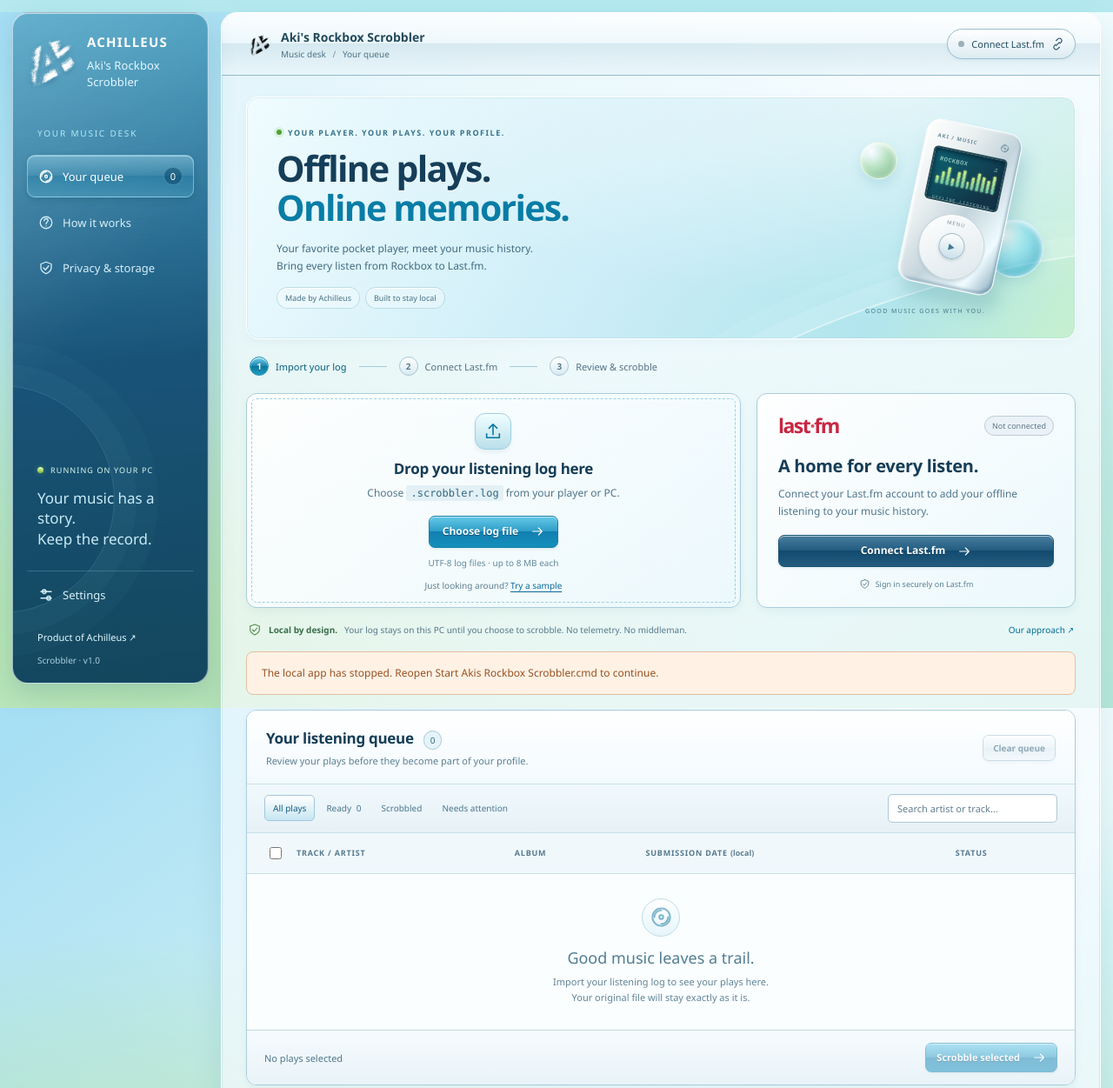
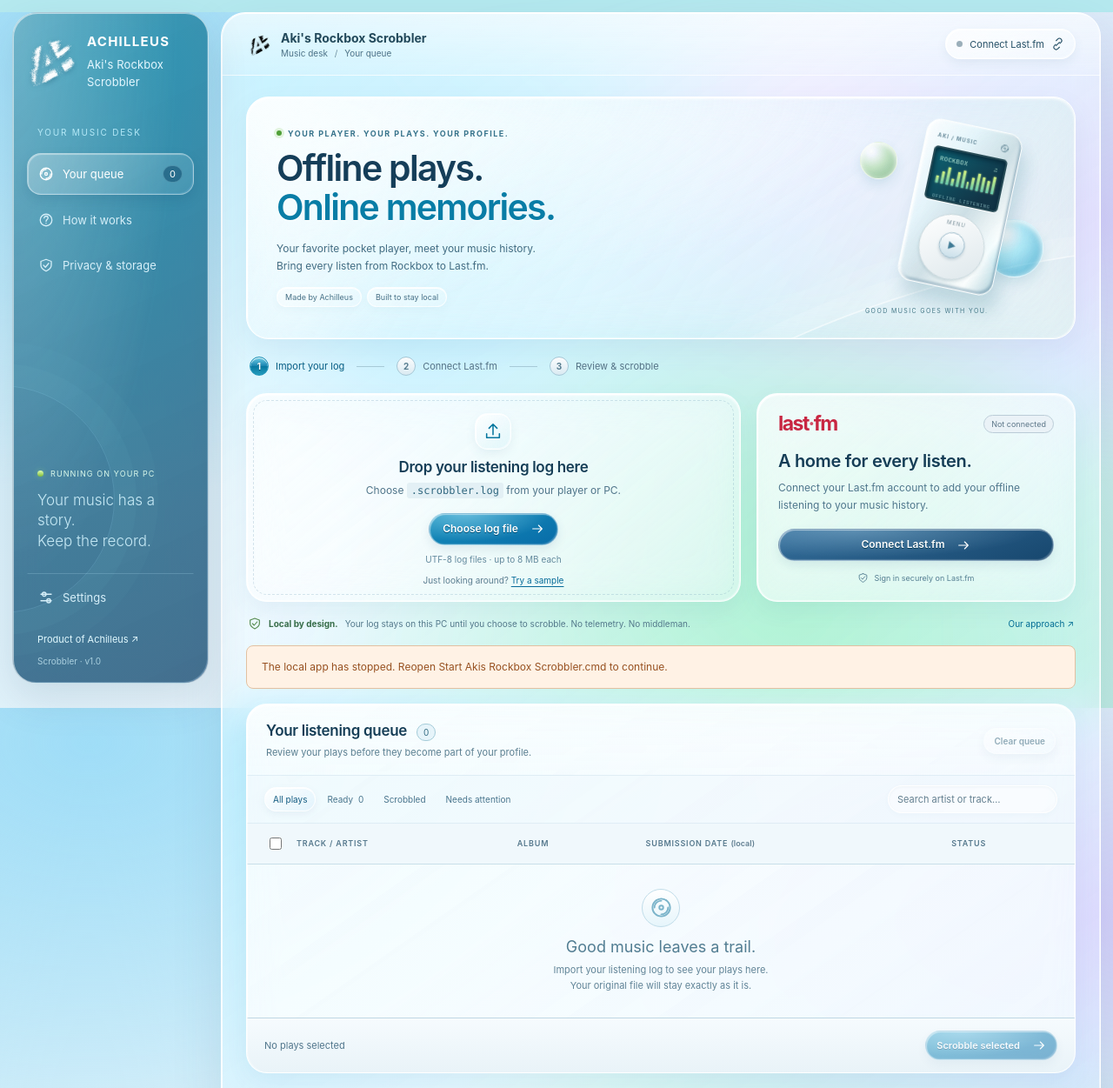
Before and after one commit to Achilleus-1/Akis-Rockbox-Scrobbler, a plain HTML site: page web/index.html in a window 1280 px wide. Shown: the top 1251 px of the page at 87% size. Drawn offline with Linux system fonts and the light colour scheme; no server answers.

Commit message:
Add liquid glass styling to the Achilleus music desk

```diff
--- a/web/style.css
+++ b/web/style.css
@@ -4,7 +4,7 @@
   --line:#b5d6e2;
   --green:#086f99;
   --accent:#007baf;
-  font:14px "Segoe UI",Tahoma,Verdana,sans-serif;
+  font:14px -apple-system,BlinkMacSystemFont,"Segoe UI",Tahoma,sans-serif;
   color:var(--ink);
   background:#b5e9ef;
 }
@@ -20,8 +20,21 @@
 body {
   margin:0;
   min-height:100vh;
-  background:radial-gradient(ellipse at 88% 1%,#fff,#e1faff88 23%,transparent 48%),radial-gradient(ellipse at 10% 90%,#a0d97699,transparent 45%),linear-gradient(145deg,#a5def4,#d3f2f4 50%,#b7e8d8);
+  position:relative;
+  isolation:isolate;
+  background:radial-gradient(ellipse at 8% 5%,#9fddf7,transparent 48%),radial-gradient(ellipse at 97% 30%,#d3cefa,transparent 38%),radial-gradient(ellipse at 72% 91%,#a8e8c9,transparent 44%),linear-gradient(135deg,#c9ebf7,#e7f4fb 48%,#c9e9ef);
   background-attachment:fixed;
+}
+
+body::before {
+  content:"";
+  position:fixed;
+  inset:8% 8% 10% 30%;
+  border-radius:46% 54% 67% 33%;
+  background:radial-gradient(ellipse at 15% 40%,#63cbe766,transparent 50%),radial-gradient(ellipse at 86% 15%,#f6d9ed99,transparent 42%),radial-gradient(ellipse at 75% 80%,#72d5a766,transparent 48%);
+  filter:blur(45px);
+  pointer-events:none;
+  z-index:-1;
 }
 
 button,input {
@@ -82,10 +95,11 @@
   padding:24px 16px 18px;
   color:#e1f8ff;
   border:1px solid #fff9;
-  border-radius:18px;
-  background:linear-gradient(135deg,#ffffff2b,transparent 45%),linear-gradient(175deg,#147faaa8,#08446ee8 52%,#073b58ed);
-  box-shadow:inset 0 1px #fff9,inset -1px 0 #fff2,0 12px 30px #1a658b30;
-  backdrop-filter:blur(18px);
+  border-radius:28px;
+  background:radial-gradient(ellipse at 0 0,#ffffff45,transparent 60%),linear-gradient(155deg,#177d9cb8,#14476dc4);
+  box-shadow:inset 1px 1px 0 #fff8,inset -1px -1px 0 #bfdfff40,0 18px 45px #315c7e25;
+  backdrop-filter:blur(32px) saturate(180%);
+  -webkit-backdrop-filter:blur(32px) saturate(180%);
   overflow:hidden;
   z-index:2;
 }
@@ -151,7 +165,7 @@
   margin:6px 0;
   text-align:left;
   border:1px solid transparent;
-  border-radius:9px;
+  border-radius:16px;
   color:#d6eff9;
   background:none;
   font-size:13px;
@@ -159,9 +173,9 @@
 
 .nav-item.active {
   color:#fff;
-  border-color:#a5e9ff8a;
-  background:linear-gradient(#c2f4ff55,#57b2d82b 48%,#117fa844 50%,#6cd6ed33);
-  box-shadow:inset 0 1px #fff6,0 3px 8px #00364b33;
+  border-color:#ffffff6b;
+  background:linear-gradient(140deg,#ffffff47,#c6f4ff18);
+  box-shadow:inset 1px 1px 1px #ffffff66,inset -1px -1px 1px #a2d6ff33,0 6px 14px #13426426;
 }
 
 .nav-item:hover {
@@ -239,10 +253,12 @@
   margin:14px 14px 14px 254px;
   min-height:calc(100vh - 28px);
   border:1px solid #fff;
-  border-radius:18px;
+  border-radius:28px;
   overflow:hidden;
-  background:#f8fdffb5;
-  box-shadow:0 14px 35px #266e9121,inset 0 0 0 1px #a8ced866;
+  background:linear-gradient(145deg,#ffffff80,#edf8ff40);
+  box-shadow:0 22px 60px #315c7e1f,inset 1px 1px 0 #ffffffd9,inset -1px -1px 0 #ffffff80;
+  backdrop-filter:blur(28px) saturate(150%);
+  -webkit-backdrop-filter:blur(28px) saturate(150%);
 }
 
 .topbar {
@@ -252,9 +268,9 @@
   justify-content:space-between;
   gap:15px;
   padding:0 28px;
-  border-bottom:1px solid #94bacb;
-  background:linear-gradient(#ffffffd9,#eff9fcce 48%,#d2e6edcc 50%,#e9f6fbd9);
-  box-shadow:inset 0 1px #fff;
+  border-bottom:1px solid #ffffff80;
+  background:linear-gradient(180deg,#ffffff7a,#f8fcff2e);
+  box-shadow:inset 0 1px #fff9;
 }
 
 .window-title {
@@ -296,9 +312,11 @@
   color:#254f66;
   font-size:11px;
   border-radius:20px;
-  border:1px solid #98bdce;
-  background:linear-gradient(#fff,#dcecf3);
-  box-shadow:inset 0 1px #fff,0 2px 3px #6e9eb017;
+  border:1px solid #ffffffd9;
+  background:linear-gradient(145deg,#ffffffa6,#f3fbff47);
+  box-shadow:inset 1px 1px #fff,inset -1px -1px #ffffff66,0 5px 12px #31688514;
+  backdrop-filter:blur(16px) saturate(160%);
+  -webkit-backdrop-filter:blur(16px) saturate(160%);
 }
 
 .account-chip svg {
@@ -331,11 +349,23 @@
   padding:27px 34px;
   margin-bottom:20px;
   border:1px solid #fff;
-  border-radius:14px;
+  border-radius:26px;
   position:relative;
   overflow:hidden;
-  background:radial-gradient(ellipse at 80% 0,#fff9,transparent 60%),linear-gradient(120deg,#f0fcff,#ccedf7 48%,#b1e5ed 78%,#c6f0ce);
-  box-shadow:inset 0 0 0 1px #85bac833,0 4px 12px #5188a00c;
+  background:radial-gradient(ellipse at 0 0,#ffffffbf,transparent 60%),linear-gradient(120deg,#ffffff45,#b4e8fa2b 65%,#c6f0ce47);
+  box-shadow:inset 1px 1px 1px #fff,inset -1px -1px 1px #ffffff70,0 12px 30px #446c8e14;
+  backdrop-filter:blur(22px) saturate(170%);
+  -webkit-backdrop-filter:blur(22px) saturate(170%);
+}
+
+.page-heading::before {
+  content:"";
+  position:absolute;
+  inset:0;
+  border-radius:inherit;
+  background:linear-gradient(135deg,#ffffff45,transparent 35%,transparent 75%,#ffffff2e);
+  box-shadow:inset 0 2px 3px #ffffffa6;
+  pointer-events:none;
 }
 
 .page-heading::after {
@@ -403,13 +433,13 @@
 }
 
 .hero-tags span {
-  border:1px solid #91bfcd80;
-  background:#ffffff50;
+  border:1px solid #ffffffb3;
+  background:linear-gradient(140deg,#ffffff80,#ffffff29);
   border-radius:20px;
   padding:5px 9px;
   color:#477086;
   font-size:9px;
-  box-shadow:inset 0 1px #fff;
+  box-shadow:inset 0 1px #fff,0 3px 8px #54819d0d;
 }
 
 .hero-art {
@@ -430,7 +460,9 @@
   padding:12px;
   border:1px solid #ffffffe0;
   border-radius:17px;
-  background:linear-gradient(115deg,#fff,#e9eff0 30%,#c4d4dc 55%,#effbff 82%,#89aabd);
+  background:linear-gradient(115deg,#ffffffdb,#eef9ff80 30%,#c4d4dc9e 55%,#ffffffd9 82%,#98bfce99);
+  backdrop-filter:blur(14px) saturate(140%);
+  -webkit-backdrop-filter:blur(14px) saturate(140%);
   box-shadow:inset 2px 0 3px #fff,inset -2px -3px 3px #6d92a999,8px 17px 20px #36798c38;
 }
 
@@ -617,17 +649,29 @@
 }
 
 .upload-card,.connection-card,.queue-card,.reading-view article {
-  border:1px solid #a9cdda;
-  border-radius:12px;
-  background:linear-gradient(140deg,#ffffffef,#edf9ffb8);
-  box-shadow:inset 0 1px #fff,0 4px 9px #447d9612;
+  border:1px solid #ffffffd9;
+  border-radius:24px;
+  background:linear-gradient(140deg,#ffffffa6,#f5fbff59);
+  box-shadow:inset 1px 1px 1px #fff,inset -1px -1px 1px #ffffff73,0 10px 26px #3c678d12;
+  backdrop-filter:blur(20px) saturate(160%);
+  -webkit-backdrop-filter:blur(20px) saturate(160%);
+  position:relative;
+}
+
+.upload-card::before,.connection-card::before,.queue-card::before {
+  content:"";
+  position:absolute;
+  inset:0;
+  border-radius:inherit;
+  box-shadow:inset 0 2px 2px #ffffffa6,inset 1px 0 1px #ffffff80;
+  pointer-events:none;
 }
 
 .upload-card {
   text-align:center;
   padding:22px 18px 18px;
-  outline:1px dashed #9bd0df;
-  outline-offset:-7px;
+  outline:1px dashed #6999b240;
+  outline-offset:-9px;
 }
 
 .upload-card.dragging {
@@ -642,10 +686,10 @@
   display:grid;
   place-items:center;
   color:#08779f;
-  background:linear-gradient(#effeff,#bbdfea);
-  border:1px solid #9ecee0;
-  border-radius:12px;
-  box-shadow:inset 0 1px #fff,0 3px 5px #6499ae20;
+  background:linear-gradient(145deg,#ffffffcc,#b9e7f347);
+  border:1px solid #ffffffc7;
+  border-radius:15px;
+  box-shadow:inset 1px 1px #fff,inset -1px -1px #ffffff66,0 5px 12px #427c9c17;
 }
 
 .upload-symbol svg {
@@ -680,19 +724,27 @@
   align-items:center;
   justify-content:center;
   gap:14px;
-  border:1px solid #9ebecd;
-  border-radius:7px;
+  border:1px solid #ffffffb3;
+  border-radius:999px;
   padding:9px 15px;
   font-size:12px;
   font-weight:600;
   line-height:1.2;
   text-decoration:none;
-  box-shadow:inset 0 1px #fff9,0 2px 3px #54788c18;
-  transition:filter .15s;
+  box-shadow:inset 1px 1px 1px #ffffff80,inset -1px -1px 1px #ffffff33,0 5px 12px #315c7e1c;
+  backdrop-filter:blur(12px) saturate(160%);
+  -webkit-backdrop-filter:blur(12px) saturate(160%);
+  transition:filter .18s,transform .18s,box-shadow .18s;
 }
 
 .button:hover:not(:disabled) {
   filter:brightness(1.05);
+  transform:translateY(-1px);
+  box-shadow:inset 1px 1px 1px #ffffffb3,inset -1px -1px 1px #ffffff4d,0 7px 18px #315c7e24;
+}
+
+.button:active:not(:disabled) {
+  transform:translateY(0) scale(.98);
 }
 
 .button svg {
@@ -703,20 +755,20 @@
 .button.primary {
   color:#fff;
   text-shadow:0 1px #005076;
-  border-color:#1682a8;
-  background:linear-gradient(#65c9e9,#2e9dc6 48%,#117fb0 50%,#168fbb);
+  border-color:#ffffff80;
+  background:radial-gradient(ellipse at 28% 0,#b7eeff7a,transparent 64%),linear-gradient(160deg,#168fbc,#086ca8);
 }
 
 .button.dark {
   color:#fff;
-  border-color:#175276;
+  border-color:#ffffff66;
   text-shadow:0 1px #063a53;
-  background:linear-gradient(#487e9e,#225c80 48%,#134a70 50%,#235c7d);
+  background:radial-gradient(ellipse at 28% 0,#ccefff4d,transparent 65%),linear-gradient(160deg,#346e9b,#17476e);
 }
 
 .button.outline {
   color:#2b5972;
-  background:linear-gradient(#fff,#e4eff5 49%,#d9e8ef 50%,#f1f7fa);
+  background:linear-gradient(140deg,#ffffffc7,#eaf6ff66);
 }
 
 .button.small {
@@ -849,7 +901,7 @@
 
 .queue-card {
   overflow:hidden;
-  background:#fafeff;
+  background:linear-gradient(145deg,#ffffffc2,#f4fbffd1);
 }
 
 .queue-heading {
@@ -858,7 +910,7 @@
   align-items:center;
   gap:10px;
   padding:20px 22px 17px;
-  background:linear-gradient(#fff,#f3faff);
+  background:linear-gradient(#ffffff47,#f4fbff1f);
 }
 
 .queue-heading h2 span {
@@ -885,8 +937,8 @@
   flex-wrap:wrap;
   gap:10px;
   padding:11px 20px;
-  border-block:1px solid #c9e0ea;
-  background:linear-gradient(#f1f9fc,#e6f1f7);
+  border-block:1px solid #b5d2e24d;
+  background:#e4f2fa38;
 }
 
 .filters {
@@ -898,16 +950,16 @@
   color:#49758d;
   font-size:10px;
   border:1px solid transparent;
-  border-radius:5px;
+  border-radius:999px;
   background:none;
   padding:7px 9px;
 }
 
 .filter.active {
-  background:linear-gradient(#fff,#c8e6f3);
-  border-color:#a1c7d9;
+  background:linear-gradient(140deg,#ffffffd9,#d4ecfc7a);
+  border-color:#ffffffd9;
   color:#145c82;
-  box-shadow:inset 0 1px #fff;
+  box-shadow:inset 0 1px #fff,0 3px 8px #4d799914;
 }
 
 .filter span {
@@ -919,10 +971,10 @@
   padding:8px 10px;
   font-size:11px;
   color:#234f6a;
-  background:#fff;
-  border:1px solid #aecad8;
-  border-radius:5px;
-  box-shadow:inset 0 1px 3px #2e597512;
+  background:#ffffff80;
+  border:1px solid #ffffffd9;
+  border-radius:999px;
+  box-shadow:inset 0 1px 3px #2e59750d,0 2px 6px #4d799908;
 }
 
 input::placeholder {
@@ -1285,15 +1337,18 @@
   margin:auto;
   color:#244c65;
   border:1px solid #fff;
-  border-radius:13px;
+  border-radius:26px;
   padding:25px;
-  background:linear-gradient(#f4fbff,#fff 90px);
-  box-shadow:0 20px 80px #06365366,inset 0 0 0 1px #aac9da;
+  background:linear-gradient(145deg,#ffffffed,#eef8ffe0);
+  box-shadow:0 30px 90px #23486840,inset 1px 1px 1px #fff,inset -1px -1px 1px #ffffffa6;
+  backdrop-filter:blur(34px) saturate(180%);
+  -webkit-backdrop-filter:blur(34px) saturate(180%);
 }
 
 dialog::backdrop {
-  background:#0d45677d;
-  backdrop-filter:blur(5px);
+  background:#294b6d38;
+  backdrop-filter:blur(9px) saturate(110%);
+  -webkit-backdrop-filter:blur(9px) saturate(110%);
 }
 
 .dialog-heading {
@@ -1314,16 +1369,16 @@
 }
 
 .close-dialog:not(.button) {
-  border:1px solid #be9c9c;
-  border-radius:5px;
+  border:1px solid #ffffffbf;
+  border-radius:50%;
   width:25px;
   height:25px;
   padding:0;
   font-size:20px;
   line-height:1;
-  color:#fff;
-  background:linear-gradient(#e7b3ae,#b66e67);
-  box-shadow:inset 0 1px #fff8;
+  color:#4b6c85;
+  background:linear-gradient(145deg,#ffffffc7,#cddfed70);
+  box-shadow:inset 0 1px #fff,0 3px 7px #30536d0d;
 }
 
 dialog p {
@@ -1342,9 +1397,9 @@
   display:block;
   width:100%;
   border:1px solid #a4c3d4;
-  border-radius:5px;
+  border-radius:12px;
   padding:10px;
-  background:#fafeff;
+  background:#ffffff99;
   box-shadow:inset 0 1px 3px #37597112;
   margin-top:7px;
   color:#254e66;
@@ -1387,9 +1442,10 @@
 }
 
 .history-settings {
-  background:#eef9fe;
-  border:1px solid #b6d6e5;
-  border-radius:8px;
+  background:linear-gradient(145deg,#ffffff80,#dceffe4d);
+  border:1px solid #ffffffbf;
+  border-radius:18px;
+  box-shadow:inset 1px 1px #fff,0 4px 12px #426f8c0a;
   padding:16px;
   margin-bottom:20px;
 }
@@ -1742,6 +1798,25 @@
   }
 }
 
+@supports not ((backdrop-filter:blur(1px)) or (-webkit-backdrop-filter:blur(1px))) {
+  .main-shell {
+    background:#edf5fb;
+  }
+  .sidebar {
+    background:linear-gradient(155deg,#267c9c,#245473);
+  }
+  .page-heading,.upload-card,.connection-card,.queue-card,.reading-view article,dialog {
+    background:#f4faff;
+  }
+}
+
+@media(prefers-reduced-transparency:reduce) {
+  /* Dense reading surfaces stay opaque; the requested glass finish remains visible. */
+  .queue-card,.reading-view article,dialog {
+    background:#f4faff;
+  }
+}
+
 @media(prefers-reduced-motion:reduce) {
   *,*::before,*::after {
     scroll-behavior:auto!important;
```
Also changed, not shown: docs/images/preview.png, 2 other files.
